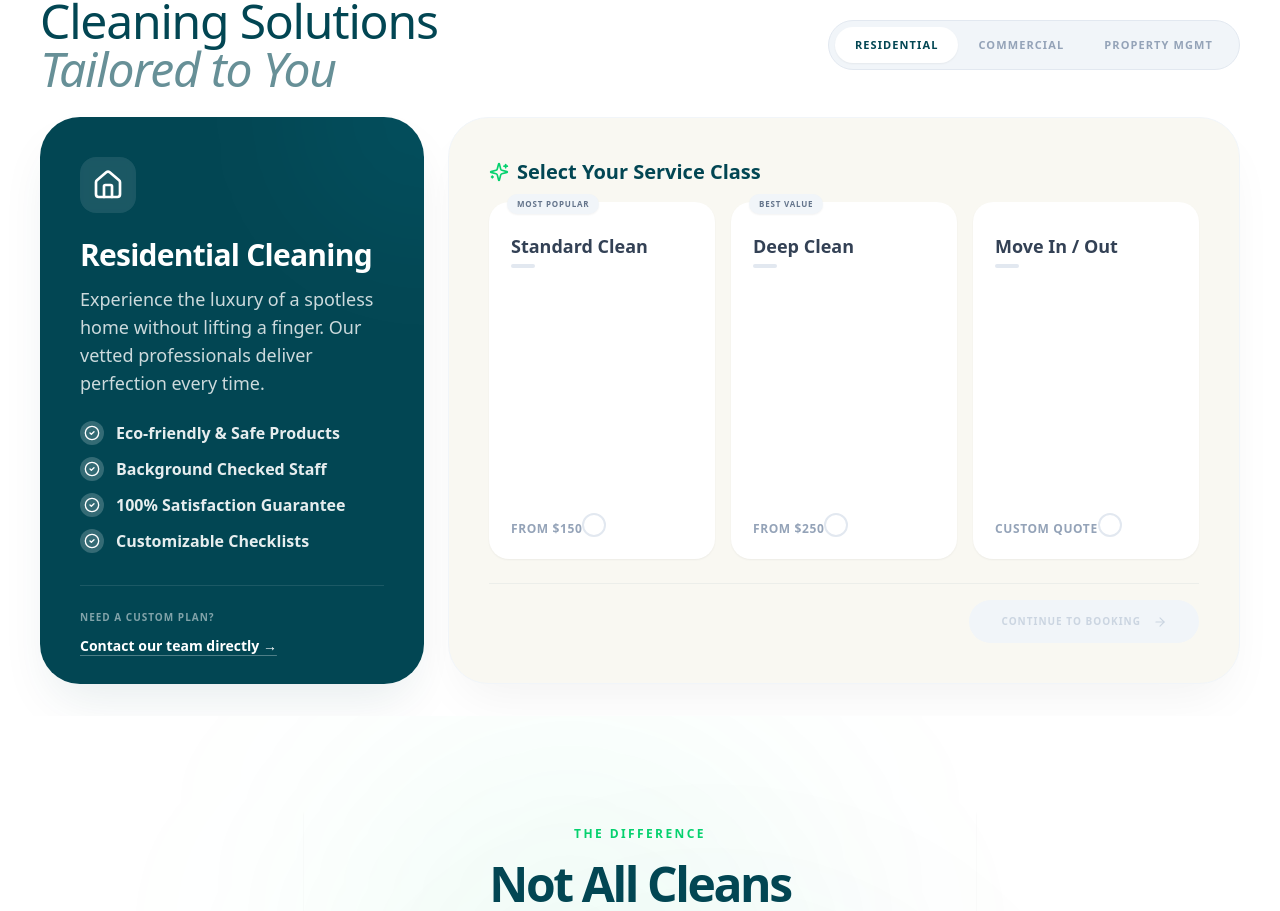
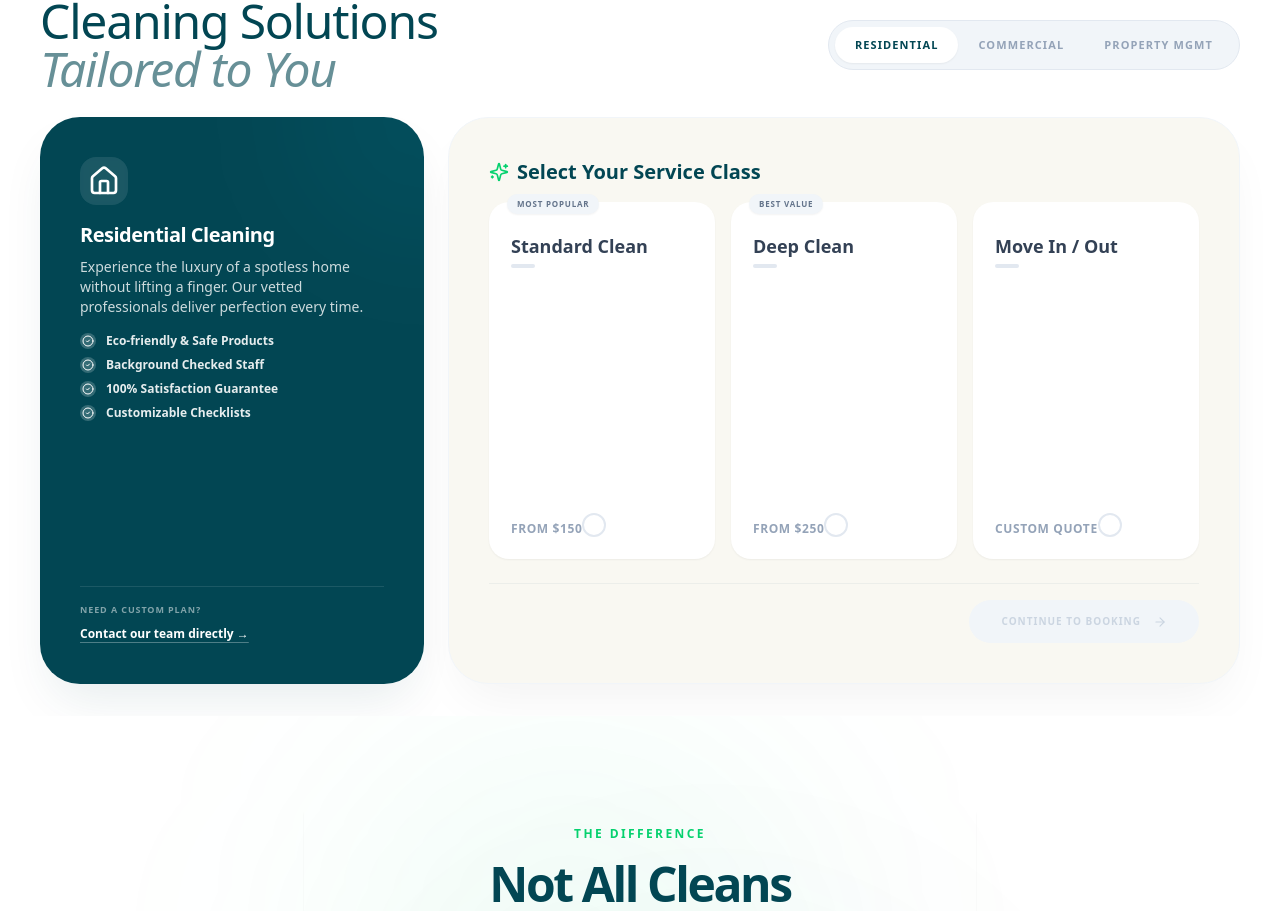
Before and after one commit to renatoquerales28-byte/extreme-cleaning-next, a Next.js app: page / in a window 1280 px wide. Shown: the part 1578-2489 px from the top of the page. Built offline with nearby package versions, Linux system fonts and the light colour scheme.

Commit message:
style: reduce font sizes and spacing in ServiceSelectorSection left card

```diff
--- a/src/components/home/ServiceSelectorSection.tsx
+++ b/src/components/home/ServiceSelectorSection.tsx
@@ -129,31 +129,31 @@ export default function ServiceSelectorSection() {
                                     transition={{ duration: 0.3 }}
                                     className="flex flex-col h-full"
                                 >
-                                    <div className="w-12 h-12 lg:w-14 lg:h-14 bg-white/10 rounded-2xl flex items-center justify-center mb-4 lg:mb-6 backdrop-blur-sm">
+                                    <div className="w-10 h-10 lg:w-12 lg:h-12 bg-white/10 rounded-2xl flex items-center justify-center mb-3 lg:mb-4 backdrop-blur-sm shrink-0">
                                         {activeContent.icon}
                                     </div>
 
-                                    <h3 className="text-2xl lg:text-3xl font-bold mb-3 tracking-tight">{activeContent.title}</h3>
-                                    <p className="text-white/80 leading-relaxed mb-6 font-medium text-base lg:text-lg">
+                                    <h3 className="text-lg lg:text-xl font-bold mb-2 tracking-tight">{activeContent.title}</h3>
+                                    <p className="text-white/80 leading-relaxed mb-4 font-medium text-[13px] lg:text-sm">
                                         {activeContent.description}
                                     </p>
 
-                                    <ul className="space-y-3 mb-auto">
+                                    <ul className="space-y-2 mb-auto">
                                         {activeContent.benefits.map((benefit, idx) => (
-                                            <li key={idx} className="flex items-center gap-3">
-                                                <div className="p-1 rounded-full bg-white/20">
-                                                    <CheckCircle2 size={16} className="text-white" />
+                                            <li key={idx} className="flex items-center gap-2.5">
+                                                <div className="p-0.5 rounded-full bg-white/20 shrink-0">
+                                                    <CheckCircle2 size={12} className="text-white" />
                                                 </div>
-                                                <span className="font-bold text-white/90">{benefit}</span>
+                                                <span className="font-bold text-white/90 text-[11px] lg:text-xs">{benefit}</span>
                                             </li>
                                         ))}
                                     </ul>
                                 </motion.div>
                             </AnimatePresence>
 
-                            <div className="relative z-10 mt-8 pt-6 border-t border-white/10">
-                                <p className="text-[10px] font-black uppercase tracking-widest text-white/50 mb-2">Need a Custom Plan?</p>
-                                <a href="/contact" className="text-sm font-bold underline decoration-white/30 underline-offset-4 hover:decoration-white transition-all text-white">
+                            <div className="relative z-10 mt-6 pt-4 border-t border-white/10">
+                                <p className="text-[9px] font-black uppercase tracking-widest text-white/50 mb-1">Need a Custom Plan?</p>
+                                <a href="/contact" className="text-[11px] lg:text-xs font-bold underline decoration-white/30 underline-offset-4 hover:decoration-white transition-all text-white">
                                     Contact our team directly →
                                 </a>
                             </div>
```
